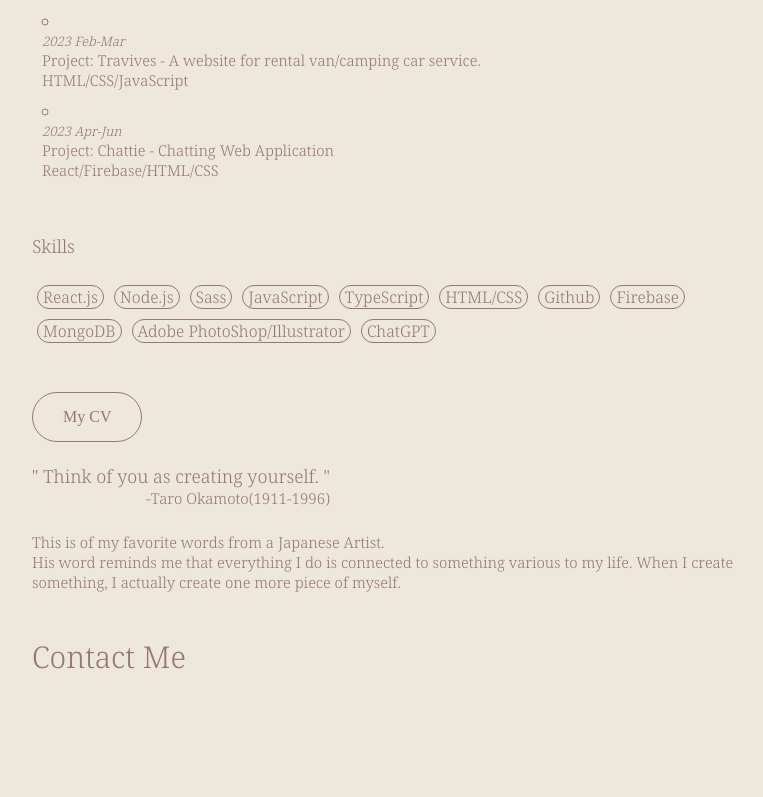
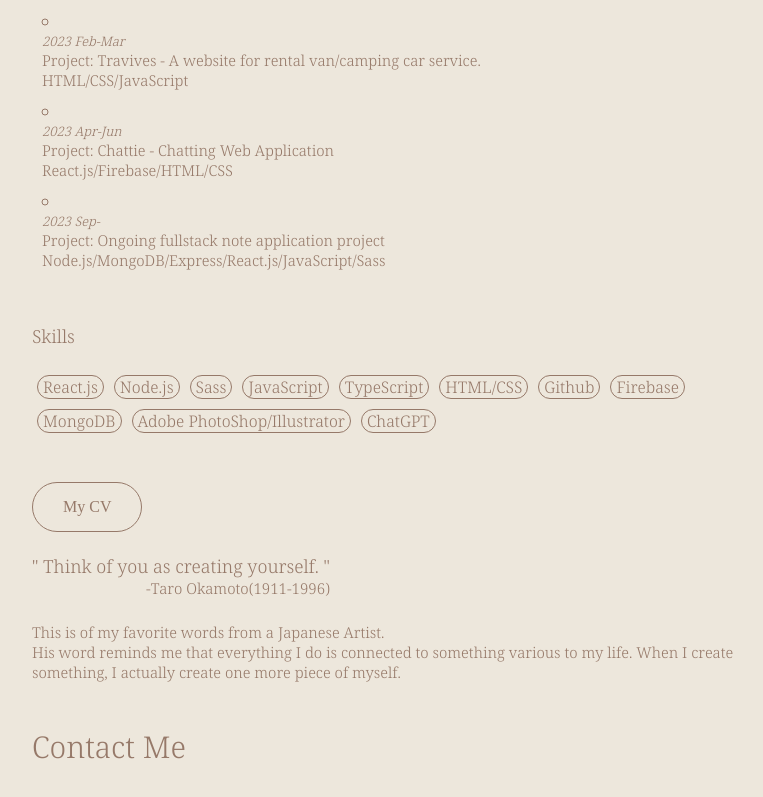
Before and after one commit to HAL13000/Portfolio, a React (Create React App) app: page /about in a window 1280 px wide. Shown: the part 1180-1977 px from the top of the page, without its empty margins (242-1005 px from the left). Before the commit the page ends 1931 px from the top, so only its background shows below. Built offline with nearby package versions, Linux system fonts and the light colour scheme.

Commit message:
commit by Haru

```diff
--- a/src/pages/About/About.js
+++ b/src/pages/About/About.js
@@ -96,7 +96,16 @@ const About = () => {
           <li>
             <p className="date">2023 Apr-Jun</p>
             <p className="log">Project: Chattie - Chatting Web Application</p>
-            <p className="log">React/Firebase/HTML/CSS</p>
+            <p className="log">React.js/Firebase/HTML/CSS</p>
+          </li>
+          <li>
+            <p className="date">2023 Sep-</p>
+            <p className="log">
+              Project: Ongoing fullstack note application project
+            </p>
+            <p className="log">
+              Node.js/MongoDB/Express/React.js/JavaScript/Sass
+            </p>
           </li>
           <br />
           <br />
--- a/src/pages/Contact/Contact.js
+++ b/src/pages/Contact/Contact.js
@@ -31,7 +31,7 @@ const Contact = () => {
             </p>
             <div className="info">
               <span className="quote">Email:</span>
-              <p>haru.smile.13@gmail.com</p>
+              <p>harukaishikawa8000@gmail.com</p>
               <br />
               <span className="quote">Social Medias:</span>
               <a
--- a/src/pages/Work/Work.js
+++ b/src/pages/Work/Work.js
@@ -42,7 +42,7 @@ const Work = () => {
               >
                 <CapitalizedBtn className="work1" text="Chattie" />
               </a>
-              <p className="text">React/Firebase</p>
+              <p className="text">React.js/Firebase/JavaScript</p>
             </li>
             <li>
               <a
@@ -52,7 +52,7 @@ const Work = () => {
               >
                 <CapitalizedBtn className="work2" text="Travibes" />
               </a>
-              <p className="text">HTML/CSS/Javascript</p>
+              <p className="text">HTML/CSS/JavaScript</p>
             </li>
             <li>
               <a
@@ -63,6 +63,16 @@ const Work = () => {
                 <CapitalizedBtn className="work3" text="MeowChat" />
               </a>
               <p className="text">HTML/CSS</p>
+            </li>
+            <li>
+              <a
+                href="https://portfolio-nu-three-21.vercel.app/"
+                target="_blank"
+                rel="noopener noreferrer"
+              >
+                <CapitalizedBtn className="work4" text="Portfolio" />
+              </a>
+              <p className="text">"This website" React.js/JavaScript/Sass</p>
             </li>
           </ul>
         </div>
```
